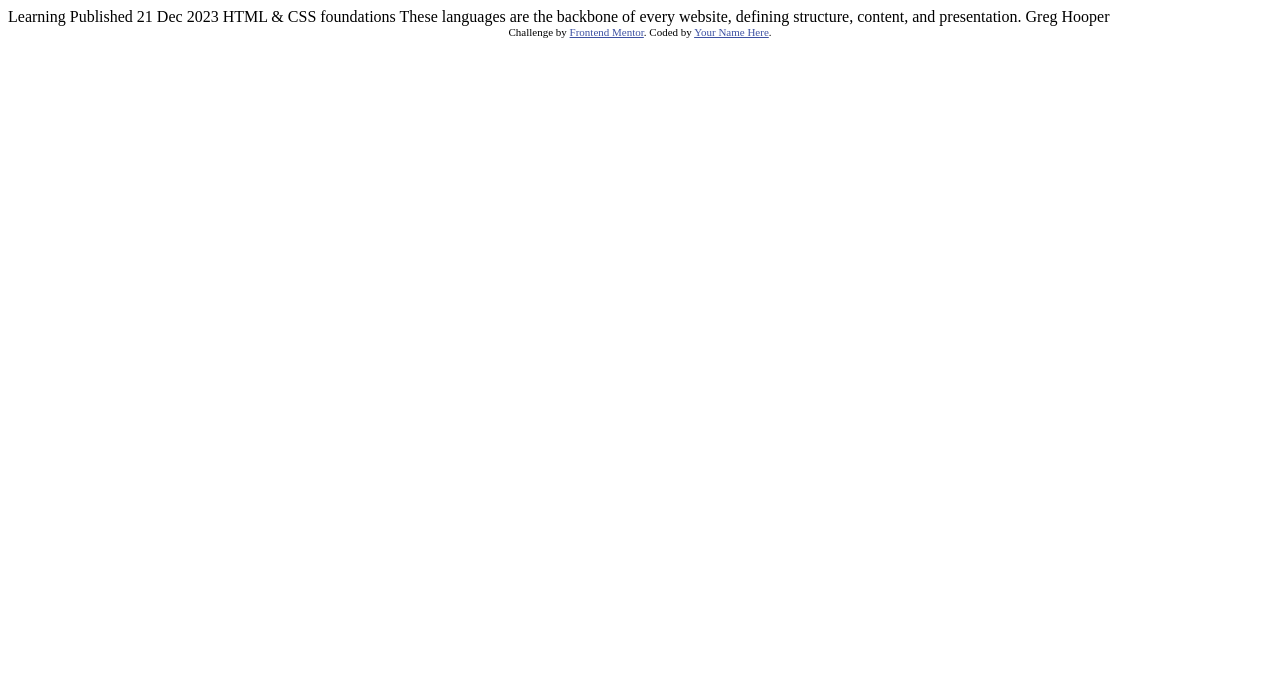
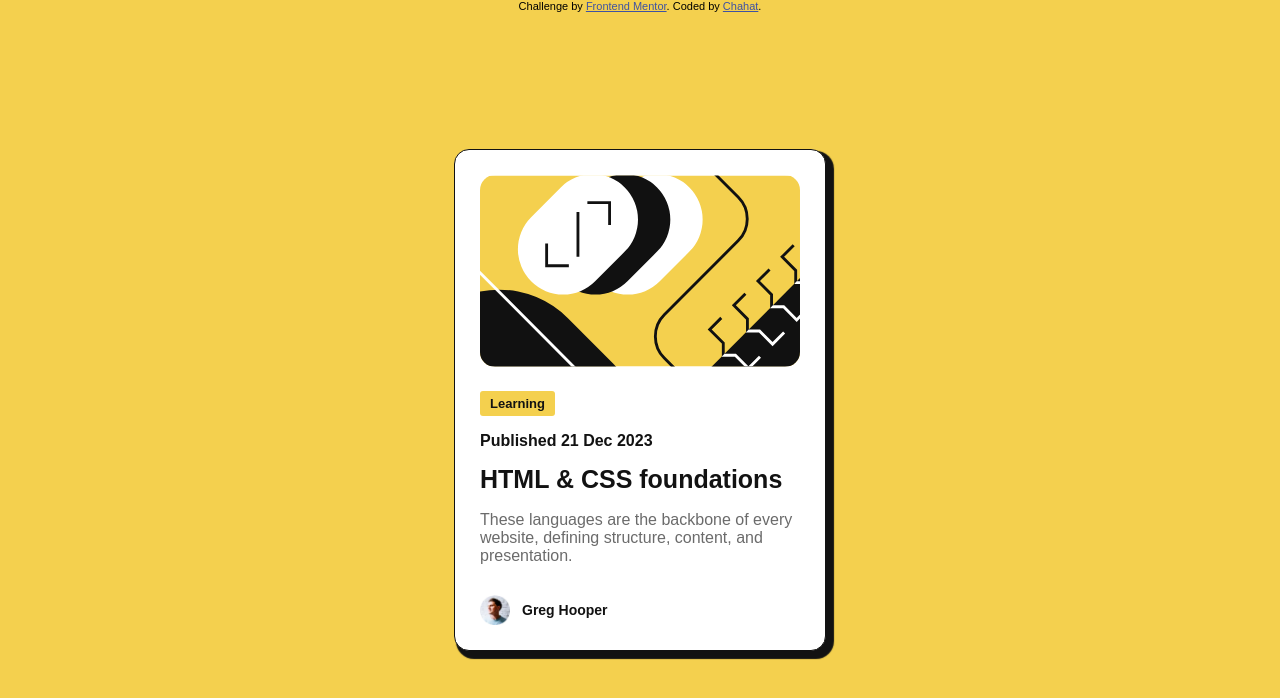
Before and after one commit to Chahat-23/blog-preview-card-main, a plain HTML site: page index.html in a window 1280 px wide. Drawn offline with Linux system fonts and the light colour scheme.

Commit message:
Blog-card-completed

```diff
--- a/index.html
+++ b/index.html
@@ -3,32 +3,30 @@
 <head>
   <meta charset="UTF-8">
   <meta name="viewport" content="width=device-width, initial-scale=1.0"> <!-- displays site properly based on user's device -->
+  <link rel="icon" type="image/png" sizes="32x32" href="./assets/images/favicon-32x32.png">
+  <link rel="stylesheet" href="styles.css";
+  <link href="https://fonts.google.com/specimen/Figtree" rel="stylesheet">
+</head>
 
-  <link rel="icon" type="image/png" sizes="32x32" href="./assets/images/favicon-32x32.png">
-
-  <title>Frontend Mentor | Blog preview card</title>
-
-  <!-- Feel free to remove these styles or customise in your own stylesheet 👍 -->
-  <style>
-    .attribution { font-size: 11px; text-align: center; }
-    .attribution a { color: hsl(228, 45%, 44%); }
-  </style>
-</head>
 <body>
-
-  Learning
-
-  Published 21 Dec 2023
-
-  HTML & CSS foundations
-
-  These languages are the backbone of every website, defining structure, content, and presentation.
-
-  Greg Hooper
-
-  <div class="attribution">
+  <div class="container">
+    <div class="attribution">
     Challenge by <a href="https://www.frontendmentor.io?ref=challenge" target="_blank">Frontend Mentor</a>.
-    Coded by <a href="#">Your Name Here</a>.
+    Coded by <a href="https://github.com/Chahat-23">Chahat</a>.
   </div>
+  <div class="blogCard">
+    <div class="Content">
+      <img src="assets/images/illustration-article.svg" alt="blog image" class="banner">
+      <button class="btn">Learning</button>
+      <div class="date">Published 21 Dec 2023</div>
+      <h1>HTML & CSS foundations</h1>
+      <p>These languages are the backbone of every website, defining structure, content, and presentation.</p>
+      <div class="profile">
+        <img src="assets/images/image-avatar.webp" alt="profile image" class="profileImage">
+        <div class="profileName">Greg Hooper</div>
+      </div>
+    </div>
+  </div>
+</div>
 </body>
 </html>
--- /dev/null
+++ b/styles.css
@@ -0,0 +1,78 @@
+.attribution {
+    font-size: 11px;
+    text-align: center;
+    top:0;
+    position: absolute;
+    left: 50%;
+    transform: translateX(-50%);
+}
+
+.attribution a {
+    color: hsl(228, 45%, 44%);
+}
+body {
+  background-color: hsl(47, 88%, 63%);
+  display: flex;
+  align-items: center;
+  justify-content: space-around;
+  font-family: 'Figtree', sans-serif;
+  min-height: 100vh;
+  margin: 0;
+}
+.blogCard {
+    background-color: hsl(0, 0%, 100%);
+    padding: 25px;
+    border: 1px solid hsl(0, 0%, 7%);
+    border-radius: 15px;
+    box-shadow: 5px 5px 1px 3px hsl(0, 0%, 7%);
+    width: 320px;
+    max-width: 90%;
+}
+.banner {
+    width: 100%;
+    height: 100%;
+    border-radius: 15px;
+    margin-bottom: 20px;
+}
+.btn {
+    background-color: hsl(47, 88%, 63%);
+    border: none;
+    padding: 5px 10px;
+    font-size: 13px;
+    font-weight: 800;
+    letter-spacing: 0px;
+    border-radius: 3px;
+    color: hsl(0, 0%, 7%);
+    margin-bottom: 16px;
+}
+.date {
+    margin-top: 0px;
+    font-size: 16px;
+    font-weight: 600;
+    color: hsl(0, 0%, 7%);
+    letter-spacing: 0px;
+}
+h1 {
+    margin-top: 15px;
+    font-size: 25px;
+    font-weight: 750;
+    color: hsl(0, 0%, 7%);
+}
+p {
+    color: hsl(0, 0%, 42%);
+    font-size: 16px;
+    font-weight: 525;
+    margin-bottom: 30px;
+}
+.profile {
+    display: flex;
+    align-items: center;
+    gap:12px;
+    font-size: 14px;
+    font-weight: 750;
+    color: hsl(0, 0%, 7%);
+}
+.profile img {
+    width: 30px;
+    height: 30px;
+}
```
Also changed, not shown: 1 other file.
